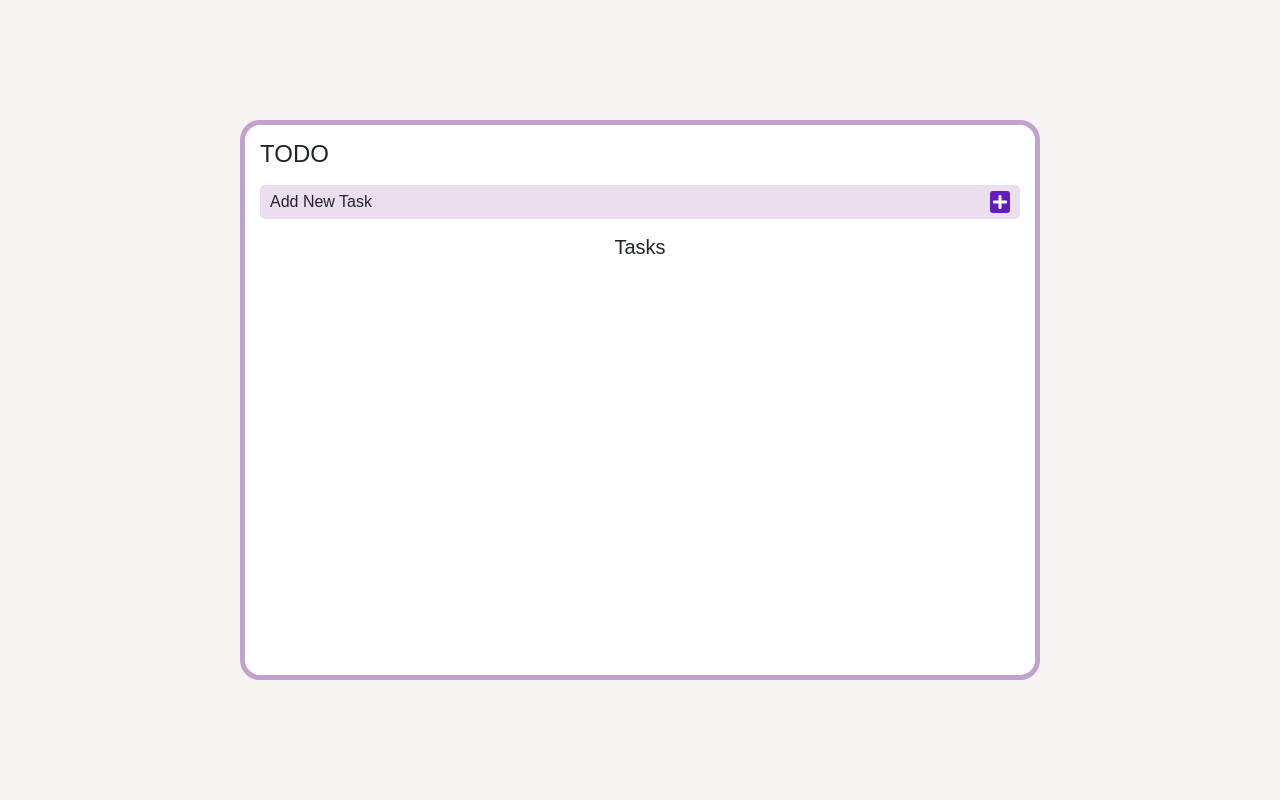
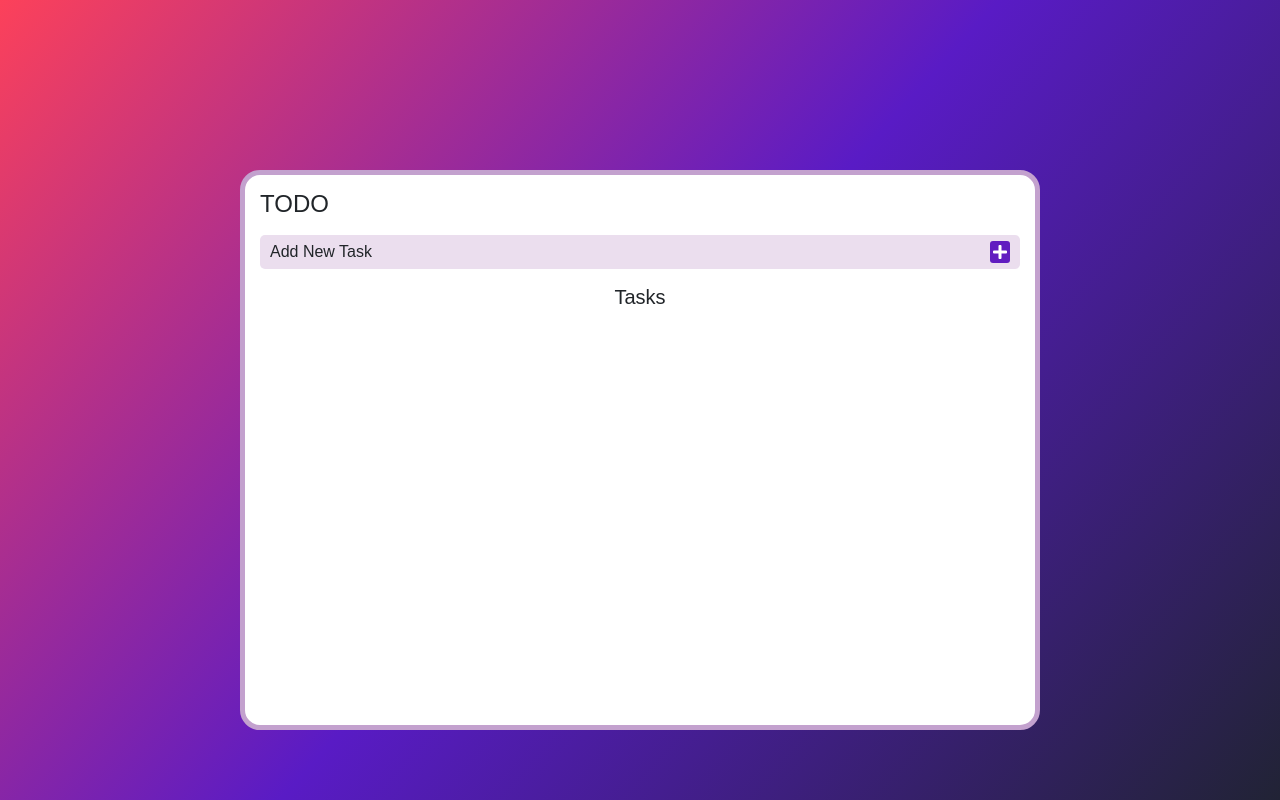
Before and after one commit to aioont/TO-DO-LIST, a plain HTML site: page index.html in a window 1280 px wide. Drawn offline with nearby package versions, Linux system fonts and the light colour scheme.

Commit message:
Updated background

```diff
--- a/style.css
+++ b/style.css
@@ -1,8 +1,15 @@
+html, body {
+  width: 100%;
+  height:100%;
+}
+
 body {
+  background: linear-gradient(132deg, #FC415A, #591BC5, #212335);
+  background-size: 100% 100%;
+  animation: gradient 15s ease infinite;
   font-family: sans-serif;
   margin: 0;
   padding: 20px;
-  background-color: #f8f2f2e8;
   overflow: hidden;
   display: flex;
   justify-content: center;
@@ -58,14 +65,14 @@ body {
 #tasks {
   display: grid;
   grid-template-columns: 1fr;
-  gap: 14px;
+  gap: 15px;
 }
 
 #tasks div {
   border: 3px solid #b3a1ce;
   background-color: #e3deee;
   border-radius: 6px;
-  padding: 5px;
+  padding: 10px;
   display: grid;
   gap: 4px;
 }
```
